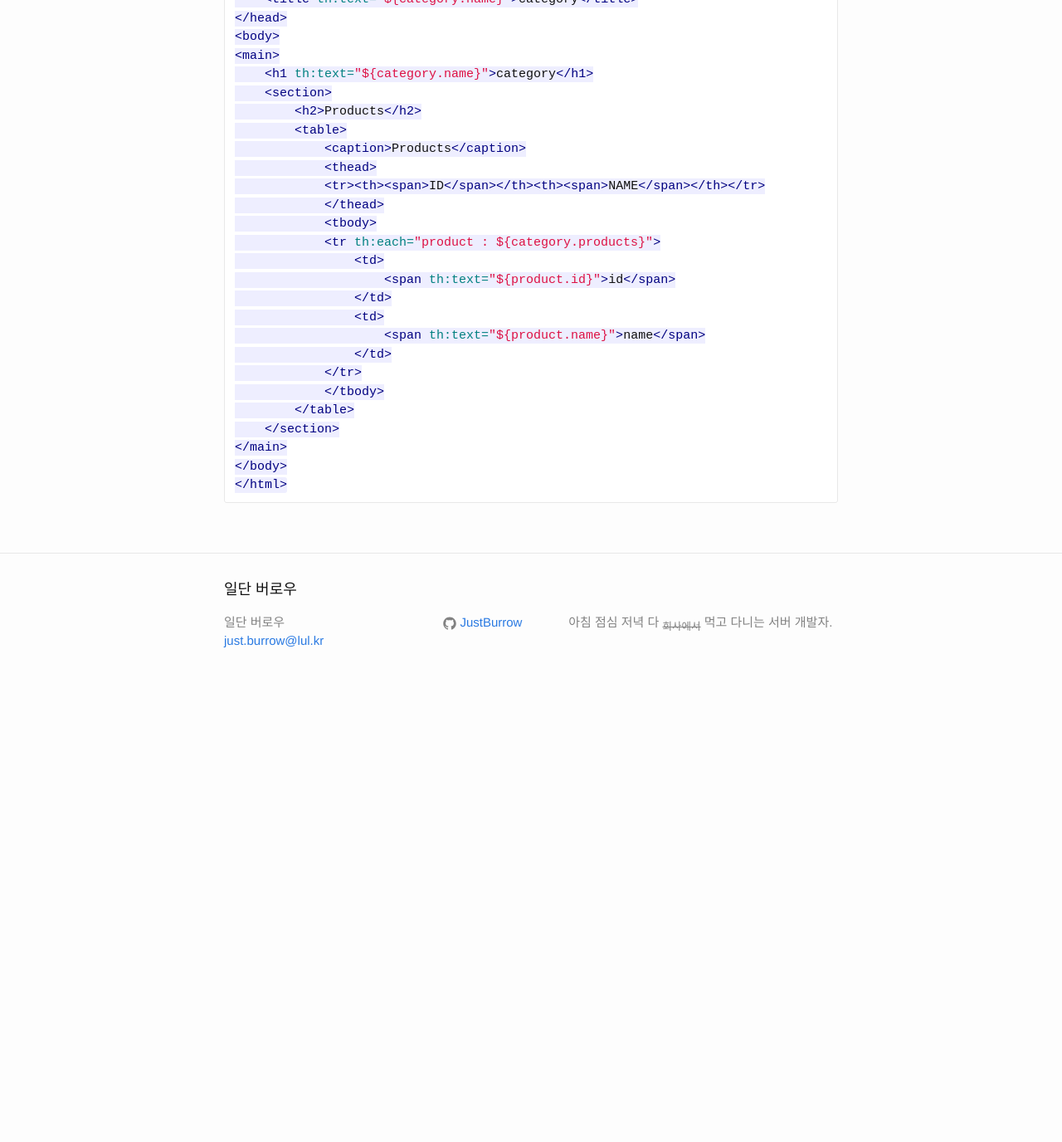
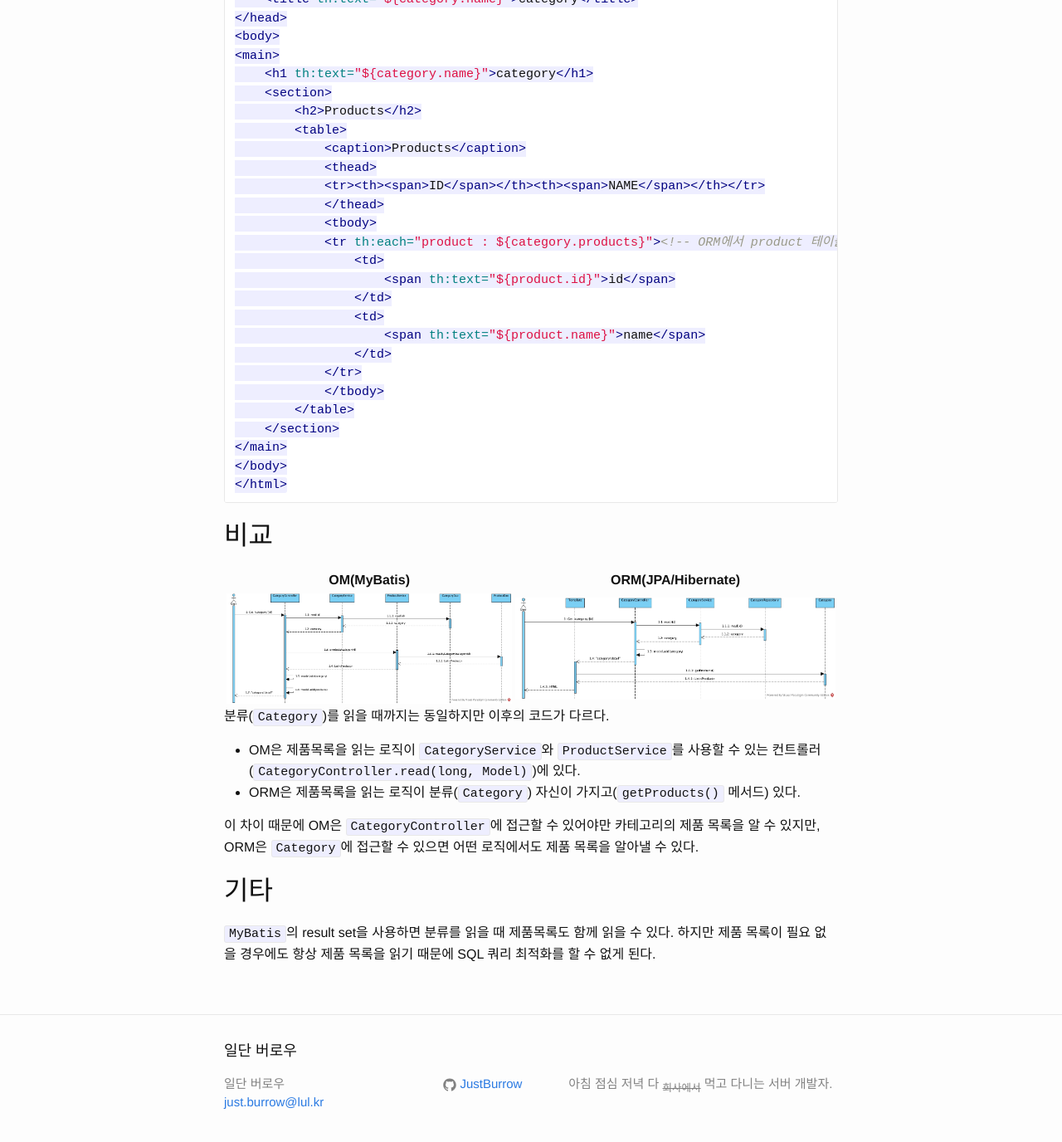
Before and after one commit to JustBurrow/JustBurrow.github.io, a Jekyll site: the page built from _posts/2019-10-20-how-to-use-orm-2.markdown, in a window 1280 px wide and 1400 px high, scrolled down 2880 px. Shown: the top 1376 px of the window at 83% size. Built offline with Jekyll 4.4.1, drawn with Linux system fonts in a browser that asks for light colours; before the commit the page ends 3724 px from its top, so only the background shows below that; some of the changed text lies outside the part shown.

Commit message:
ADD : OM과 ORM의 비교.

````diff
--- a/_posts/2019-10-20-how-to-use-orm-2.markdown
+++ b/_posts/2019-10-20-how-to-use-orm-2.markdown
@@ -37,7 +37,7 @@ public class CategoryController {
   @GetMapping("/category/{id:[1-9]\\d*}")
   public String read(@PathVariable("id") final long id, final Model model) {
     Category category = this.categoryService.read(id);
-    List<Product> products = this.productService.products(id);
+    List<Product> products = this.productService.products(id);  // OM에서 product 테이블을 읽는 시점.
 
     model.addAttribute("category", category);
     model.addAttribute("products", products);
@@ -114,7 +114,7 @@ public class CategoryController {
             <tr><th><span>ID</span></th><th><span>NAME</span></th></tr>
             </thead>
             <tbody>
-            <tr th:each="product : ${category.products}">
+            <tr th:each="product : ${category.products}"><!-- ORM에서 product 테이블을 읽는 시점. -->
                 <td>
                     <span th:text="${product.id}">id</span>
                 </td>
@@ -129,3 +129,21 @@ public class CategoryController {
 </body>
 </html>
 ```
+
+## 비교
+
+|OM(MyBatis)|ORM(JPA/Hibernate)|
+|--|---|
+|![OM category page sequence diagram]({{ base.url }}/assets/how-to-use-orm/om_category_page_sequence_diagram.jpg)|![ORM category page sequence diagram]({{ base.url }}/assets/how-to-use-orm/orm_category_page_sequence_diagram.jpg)|
+
+분류(`Category`)를 읽을 때까지는 동일하지만 이후의 코드가 다르다.
+
+- OM은 제품목록을 읽는 로직이 `CategoryService`와 `ProductService`를 사용할 수 있는 컨트롤러(`CategoryController.read(long, Model)`)에 있다.
+- ORM은 제품목록을 읽는 로직이 분류(`Category`) 자신이 가지고(`getProducts()` 메서드) 있다.
+
+이 차이 때문에 OM은 `CategoryController`에 접근할 수 있어야만 카테고리의 제품 목록을 알 수 있지만, ORM은 `Category`에 접근할 수 있으면 어떤 로직에서도 제품 목록을 알아낼 수 있다.
+
+## 기타
+
+`MyBatis`의 result set을 사용하면 분류를 읽을 때 제품목록도 함께 읽을 수 있다.
+하지만 제품 목록이 필요 없을 경우에도 항상 제품 목록을 읽기 때문에 SQL 쿼리 최적화를 할 수 없게 된다.
````
